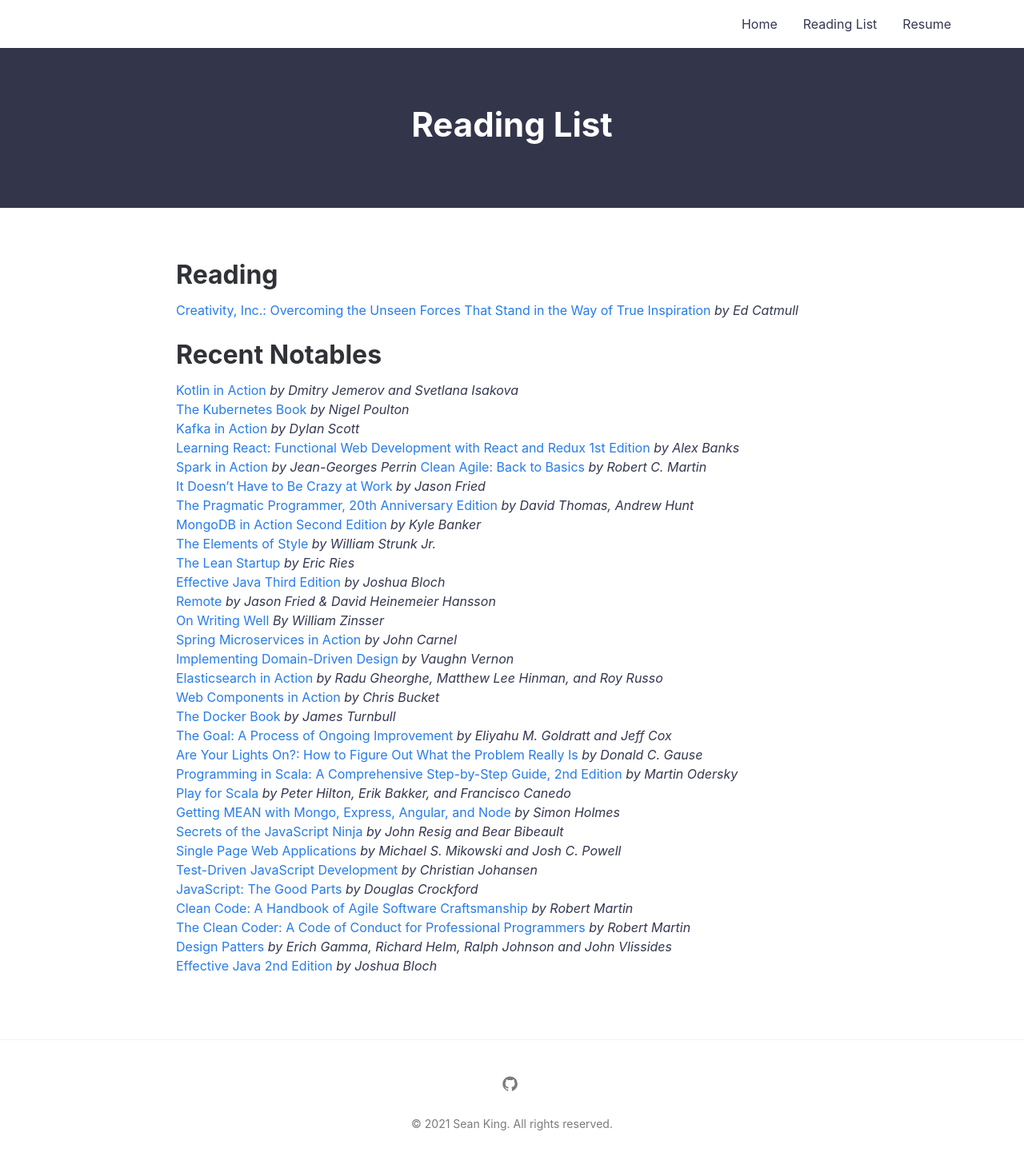
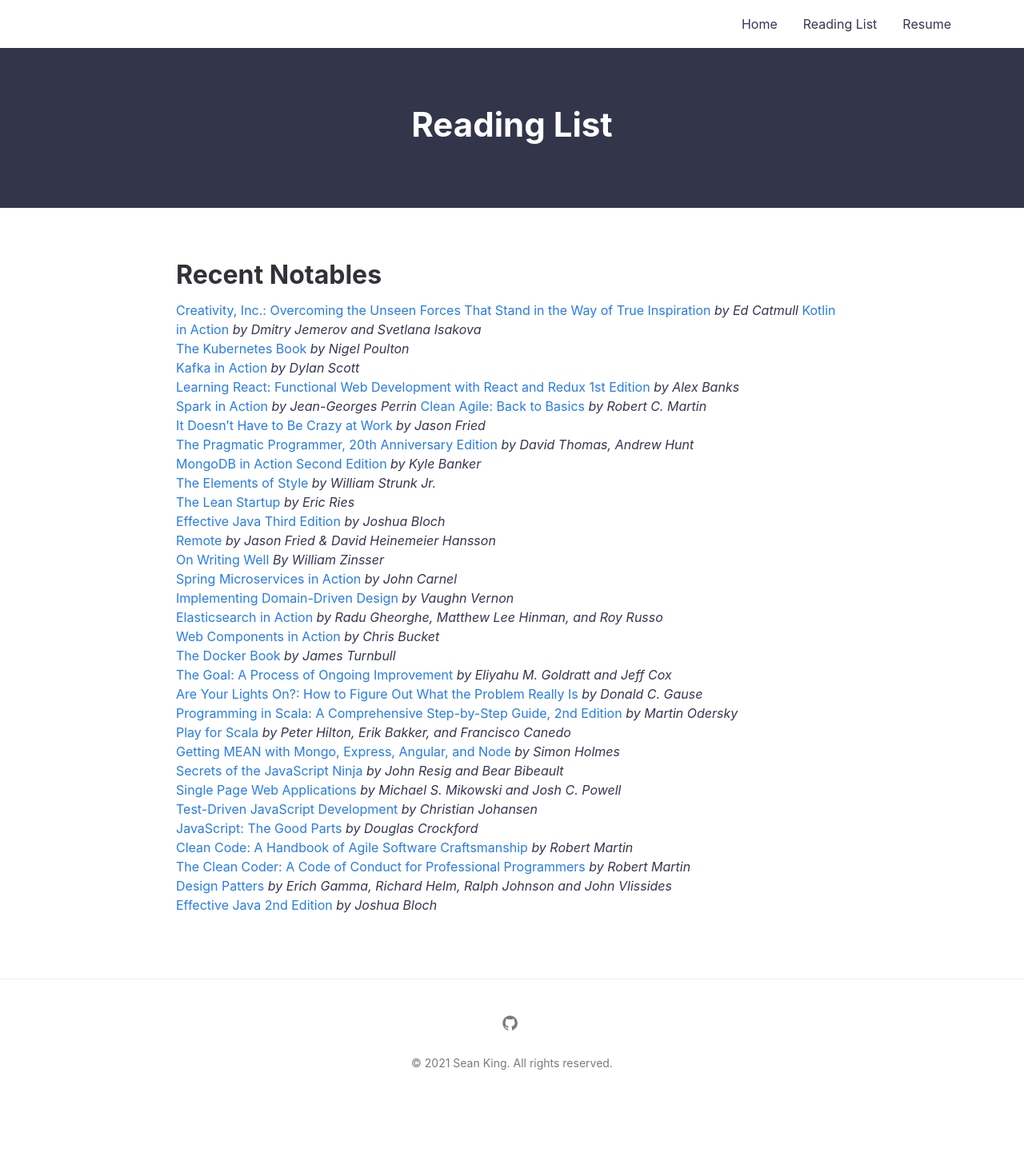
Before and after one commit to seanking/seanking.github.io, a Jekyll site: the page built from readingList.md, in a window 1280 px wide. Shown: the whole page at 80% size. Built offline with Jekyll 4.4.1, drawn with Linux system fonts in a browser that asks for light colours; after the commit the page ends 1385 px from its top, so only the background shows below that.

Commit message:
Update Reading List

```diff
--- a/readingList.md
+++ b/readingList.md
@@ -4,10 +4,8 @@
 permalink: /readingList/
 ---
 
-# Reading
+# Recent Notables
 [Creativity, Inc.: Overcoming the Unseen Forces That Stand in the Way of True Inspiration](https://www.amazon.com/dp/B00FUZQYBO) _by Ed Catmull_
-
-# Recent Notables
 [Kotlin in Action](https://www.manning.com/books/kotlin-in-action) _by Dmitry Jemerov and Svetlana Isakova_
 [The Kubernetes Book](https://www.amazon.com/Kubernetes-Book-Version-November-2018-ebook/dp/B072TS9ZQZ) _by Nigel Poulton_
 [Kafka in Action](https://www.manning.com/books/kafka-in-action) _by Dylan Scott_
```
